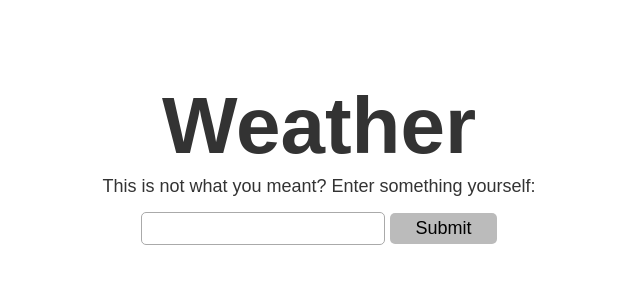
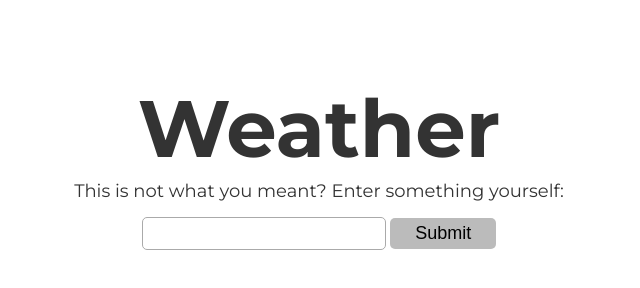
Before and after one commit to emmmile/sunset, a plain HTML site: page index.html in a window 1280 px wide. Shown: the whole page, without its empty margins (321-961 px from the left). Drawn offline with nearby package versions, Linux system fonts and the light colour scheme; some packages are replaced by stand-ins of ours.

Commit message:
some stylinh

```diff
--- a/style/main.css
+++ b/style/main.css
@@ -1,4 +1,4 @@
-@import http://fonts.googleapis.com/css?family=Montserrat:300,400,700;
+@import 'http://fonts.googleapis.com/css?family=Montserrat:300,400,700';
 
 .samples {
   clear: both;
```
